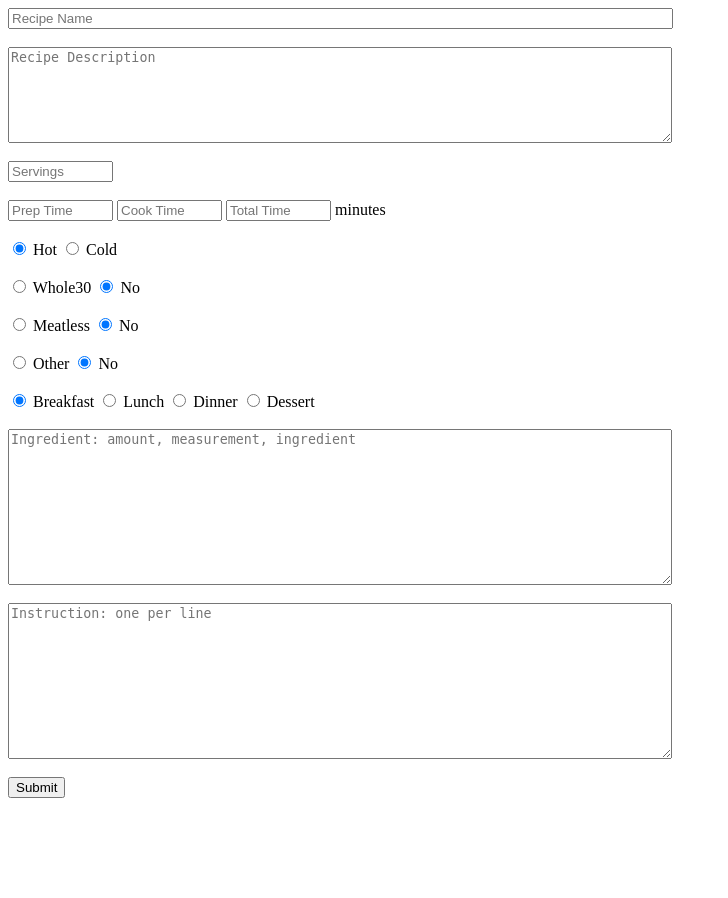
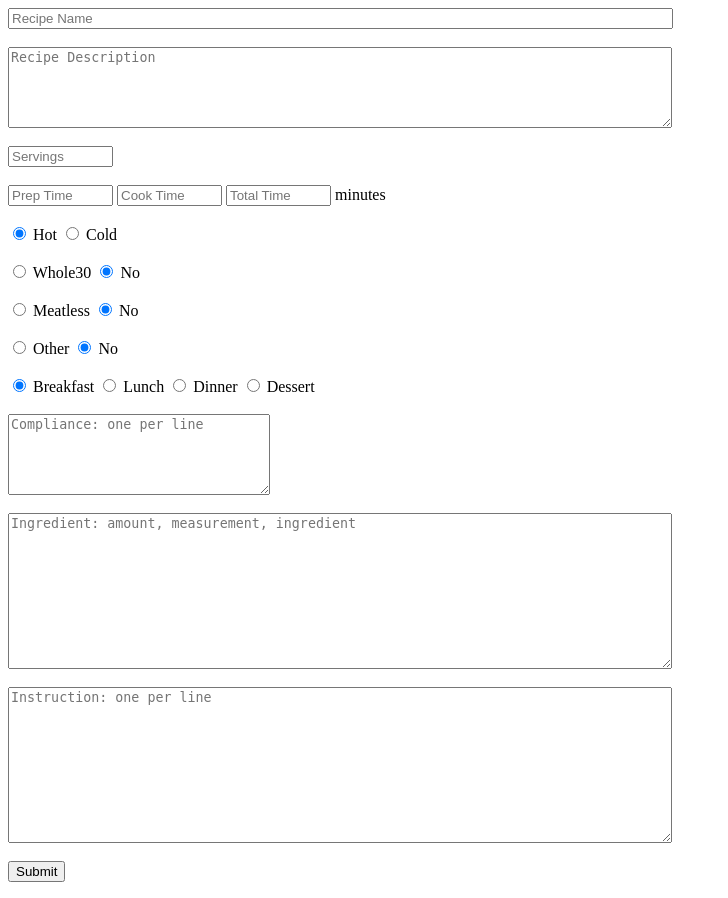
Before and after one commit to gbernich/cookbook, a PHP site: page /addRecipe.php in a window 1280 px wide. Shown: the whole page, without its empty margins (0-728 px from the left). Before the commit the page ends 798 px from the top, so only its background shows below. Run offline with PHP 8.4, Linux system fonts and the light colour scheme.

Commit message:
Added compliance for new recipes.

```diff
--- a/html/addRecipe.php
+++ b/html/addRecipe.php
@@ -31,6 +31,30 @@ $sql = "INSERT INTO Recipe (name, description, servings, prep_time, cook_time, t
 
 $result    = $conn->query($sql);
 $recipe_id = $conn->insert_id;
+
+// See if compliance exists
+$complianceLines = preg_split("/\r\n|\n|\r/", strtolower($_POST['compliances']));
+foreach( $complianceLines as $complianceLine )
+{
+	$compliance = trim($complianceLine);
+	$sql    = "SELECT * FROM Compliance WHERE name = '".$compliance."';";
+	$result = $conn->query($sql);
+
+	if ($result->num_rows > 0) {
+		// the compliance exists, use this id
+		$row = $result->fetch_assoc();
+		$compliance_id = $row["id"];
+	} else {
+		// the compliance doesnt exist, add it, and use latest id
+		$sql = "INSERT INTO Compliance (name) VALUES ('".$compliance."');";
+		$result = $conn->query($sql);
+		$compliance_id = $conn->insert_id;
+	}
+
+	// Tag this recipe with each compliance
+	$sql    = "INSERT INTO RecipeCompliance (recipe_id, compliance_id) VALUES (".$recipe_id.", ".$compliance_id.");";
+	$result = $conn->query($sql);
+}
 
 // Handle Recipe Instructions
 $instructions = preg_split("/\r\n|\n|\r/", $_POST['instructions']);
@@ -120,7 +144,7 @@ $conn->close();
 <form method="post" action="">
 	<input type="text" name="name" placeholder="Recipe Name" maxlength="50" size="80" required><br><br>
 
-	<textarea cols="80" placeholder="Recipe Description" rows="6" name="description" maxlength="200" required></textarea><br><br>
+	<textarea cols="80" placeholder="Recipe Description" rows="5" name="description" maxlength="200" required></textarea><br><br>
 
 	<input type="text" name="servings" placeholder="Servings" size="10" required><br><br>
 
@@ -147,6 +171,8 @@ $conn->close();
 	<input type="radio" name="meal_type"    value="DINNER"             /> <span>Dinner</span>
 	<input type="radio" name="meal_type"    value="DESSERT"            /> <span>Dessert</span><br><br>
 
+	<textarea cols="30" placeholder="Compliance: one per line" rows="5" name="compliances" required></textarea><br><br>
+
 	<textarea cols="80" placeholder="Ingredient: amount, measurement, ingredient" rows="10" name="ingredients" pattern="[0-9]+\s+[A-Za-z]+\s+[\,]{1}\s+[A-Za-z\s]+" required></textarea><br><br>
 
 	<textarea cols="80" placeholder="Instruction: one per line" rows="10" name="instructions" required></textarea><br><br>
```
